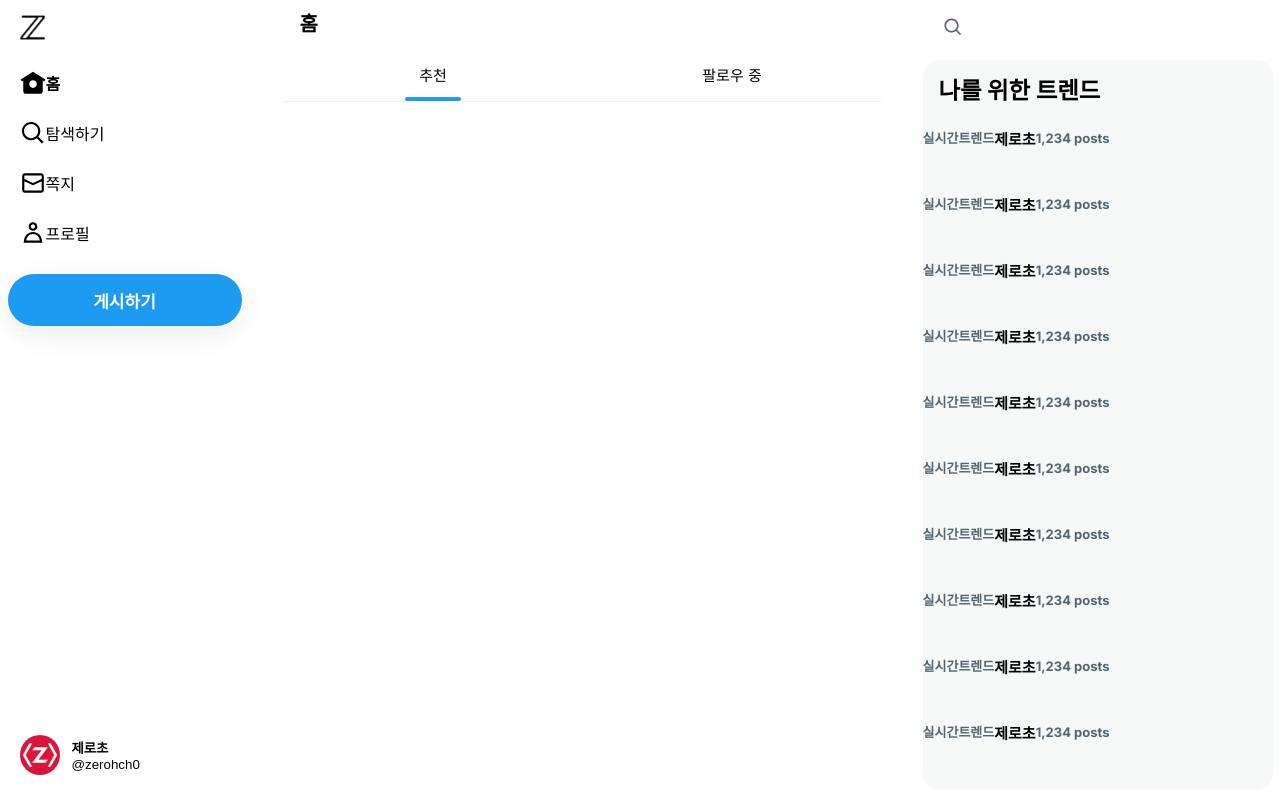
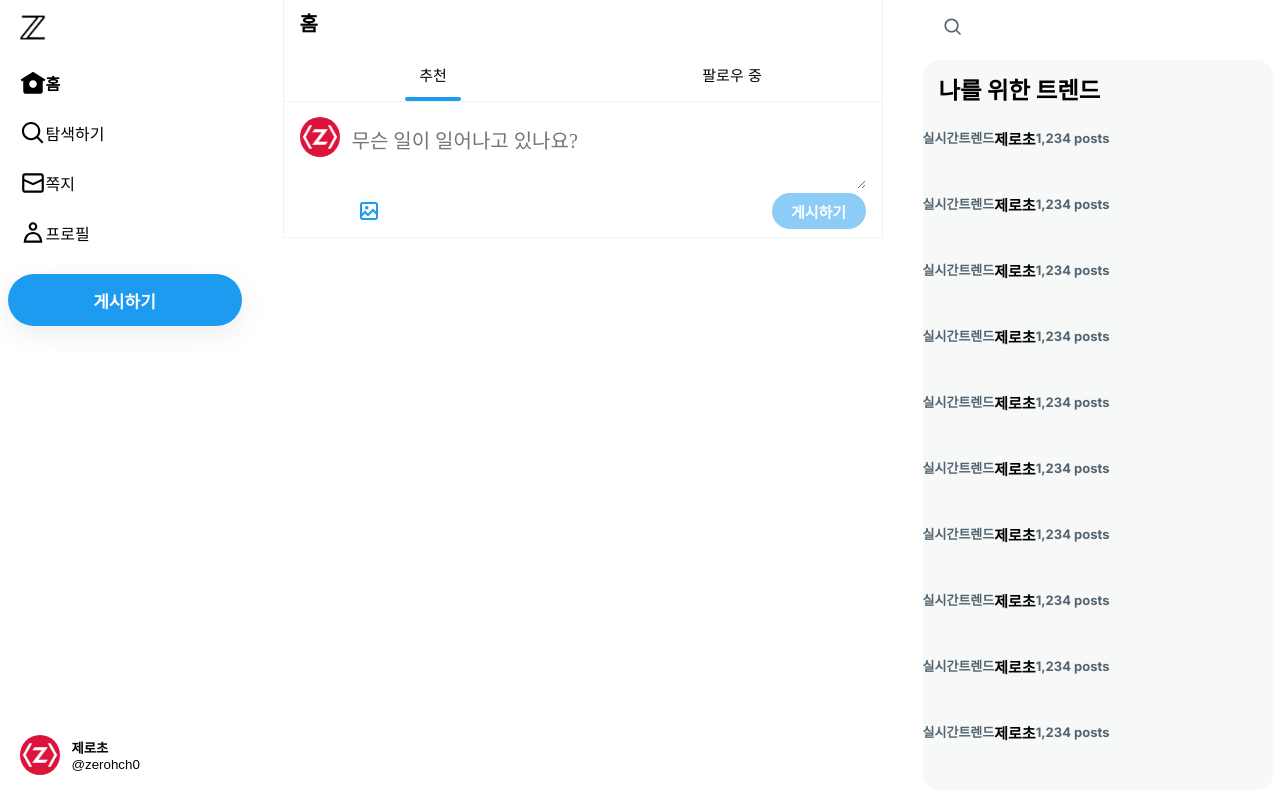
Before and after one commit to baeksehee/NextPlusReact-Query, a Next.js app in the folder z-com/: page /home in a window 1280 px wide. Built offline with nearby package versions, Linux system fonts and the light colour scheme.

Commit message:
Section02-PostFrom만들기
(useRef 개념)

```diff
--- /dev/null
+++ b/z-com/src/app/(afterLogin)/home/_component/PostForm.tsx
@@ -0,0 +1,69 @@
+"use client";
+
+import { ChangeEventHandler, FormEventHandler, useRef, useState } from "react";
+import style from "./postForm.module.css";
+
+export default function PostForm() {
+  const imageRef = useRef<HTMLInputElement>(null);
+  const [content, setContent] = useState("");
+  const me = {
+    id: "zerohch0",
+    image: "/5Udwvqim.jpg",
+  };
+
+  const onChange: ChangeEventHandler<HTMLTextAreaElement> = (e) => {
+    setContent(e.target.value);
+  };
+
+  const onSubmit: FormEventHandler = (e) => {
+    e.preventDefault();
+  };
+
+  const onClickButton = () => {
+    imageRef.current?.click();
+  };
+
+  return (
+    <form className={style.postForm} onSubmit={onSubmit}>
+      <div className={style.postUserSection}>
+        <div className={style.postUserImage}>
+          <img src={me.image} alt={me.id} />
+        </div>
+      </div>
+      <div className={style.postInputSection}>
+        <textarea
+          value={content}
+          onChange={onChange}
+          placeholder="무슨 일이 일어나고 있나요?"
+        />
+        <div className={style.postButtonSection}>
+          <div className={style.footerButtons}>
+            <div className={style.footerButtonLeft}>
+              <input
+                type="file"
+                name="imageFiles"
+                multiple
+                hidden
+                ref={imageRef}
+              />
+              <button
+                className={style.uploadButton}
+                type="button"
+                onClick={onClickButton}
+              >
+                <svg width={24} viewBox="0 0 24 24" aria-hidden="true">
+                  <g>
+                    <path d="M3 5.5C3 4.119 4.119 3 5.5 3h13C19.881 3 21 4.119 21 5.5v13c0 1.381-1.119 2.5-2.5 2.5h-13C4.119 21 3 19.881 3 18.5v-13zM5.5 5c-.276 0-.5.224-.5.5v9.086l3-3 3 3 5-5 3 3V5.5c0-.276-.224-.5-.5-.5h-13zM19 15.414l-3-3-5 5-3-3-3 3V18.5c0 .276.224.5.5.5h13c.276 0 .5-.224.5-.5v-3.086zM9.75 7C8.784 7 8 7.784 8 8.75s.784 1.75 1.75 1.75 1.75-.784 1.75-1.75S10.716 7 9.75 7z"></path>
+                  </g>
+                </svg>
+              </button>
+            </div>
+            <button className={style.actionButton} disabled={!content}>
+              게시하기
+            </button>
+          </div>
+        </div>
+      </div>
+    </form>
+  );
+}
--- /dev/null
+++ b/z-com/src/app/(afterLogin)/home/_component/postform.module.css
@@ -0,0 +1,90 @@
+.postUserSection {
+  margin-right: 12px;
+  width: 40px;
+}
+
+.postUserImage {
+  width: 40px;
+  height: 40px;
+  border-radius: 20px;
+}
+
+.postUserImage img {
+  width: 40px;
+  height: 40px;
+  border-radius: 20px;
+}
+
+.postForm {
+  margin-top: 101px;
+  display: flex;
+  padding: 16px 16px 8px;
+  border-color: rgb(239, 243, 244);
+  border-bottom-width: 1px;
+  border-bottom-style: solid;
+}
+@media (prefers-color-scheme: dark) {
+  .postForm {
+    border-color: rgb(47, 51, 54);
+  }
+}
+.postInputSection {
+  flex: 1;
+}
+.postButtonSection {
+  width: 100%;
+}
+.postForm textarea {
+  width: 100%;
+  border: none;
+  padding: 12px 0;
+  font-size: 20px;
+  line-height: 24px;
+  outline: none;
+}
+.postForm textarea::placeholder {
+  font-family: Malgun Gothic;
+}
+.footerButtons {
+  display: flex;
+  flex-direction: row;
+  align-items: center;
+}
+.footerButtonLeft {
+  flex: 1;
+}
+.uploadButton {
+  width: 34px;
+  height: 34px;
+  border: none;
+  cursor: pointer;
+  border-radius: 17px;
+  transition-duration: 0.2s;
+  transition-property: background-color;
+  background-color: rgb(29, 155, 240, 0.01);
+  display: flex;
+  align-items: center;
+  justify-content: center;
+}
+.uploadButton:hover {
+  background-color: rgb(29, 155, 240, 0.1);
+}
+.uploadButton svg {
+  fill: rgb(29, 155, 240);
+}
+.actionButton:disabled {
+  opacity: 0.5;
+}
+.actionButton {
+  width: 94px;
+  height: 36px;
+  border: none;
+  color: rgb(255, 255, 255);
+  font-weight: 700;
+  font-size: 15px;
+  border-radius: 18px;
+  background-color: rgb(29, 155, 240);
+}
+.actionButton:hover {
+  background-color: rgb(26, 140, 216);
+}
--- a/z-com/src/app/(afterLogin)/home/page.tsx
+++ b/z-com/src/app/(afterLogin)/home/page.tsx
@@ -1,3 +1,4 @@
+import PostForm from "./_component/PostForm";
 import Tab from "./_component/Tab";
 import TabProvider from "./_component/TabProvider";
 import style from "./home.module.css";
@@ -7,6 +8,7 @@
     <main className={style.main}>
       <TabProvider>
         <Tab />
+        <PostForm />
       </TabProvider>
     </main>
   );
```
